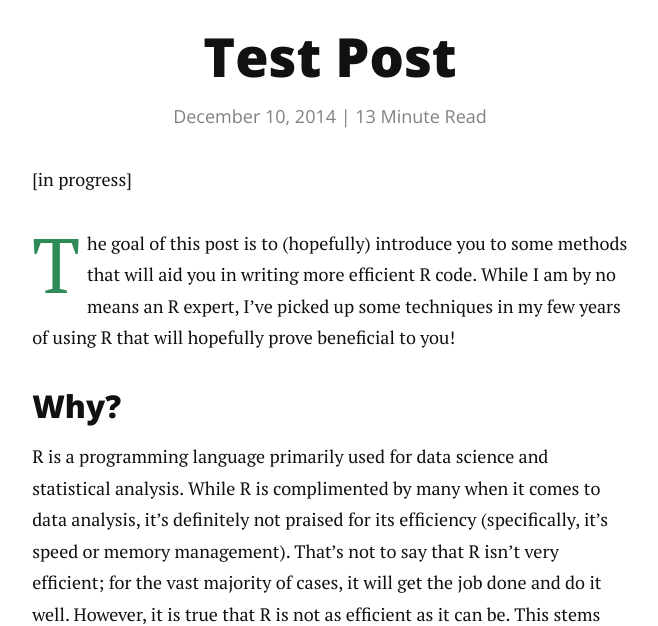
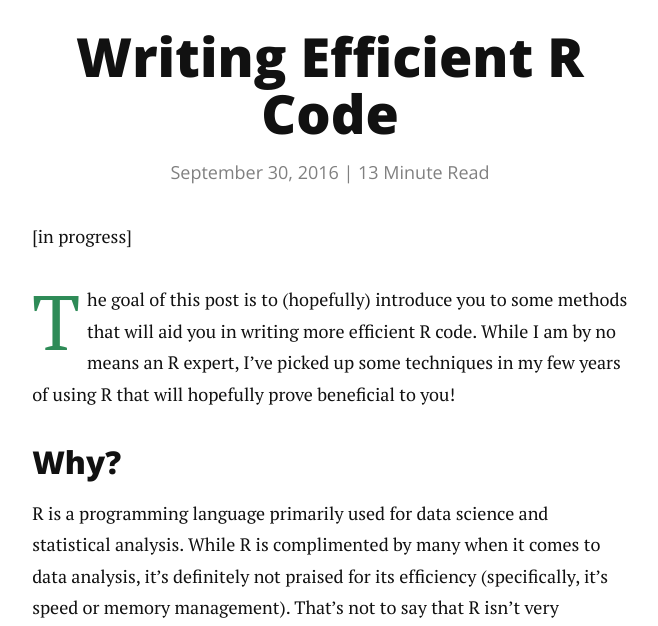
Before and after one commit to jwilber/old_website, a Jekyll site: the page built from _posts/2016-09-30-Writing-More-Efficient-R-Code.markdown, in a window 1280 px wide and 900 px high, cut to the strip 274-900 px from the top of the window. Shown: the whole strip, without its empty margins (310-968 px from the left). Built offline with Jekyll 4.4.1, drawn with Linux system fonts in a browser that asks for light colours; nearby versions of some CDN libraries; some of the changed text lies outside the part shown.

Commit message:
Update 2016-09-30-Writing-More-Efficient-R-Code.markdown

```diff
--- a/_posts/2016-09-30-Writing-More-Efficient-R-Code.markdown
+++ b/_posts/2016-09-30-Writing-More-Efficient-R-Code.markdown
@@ -1,7 +1,7 @@
 ---
 layout: post
-title:  "Test Post"
-date:   2014-12-10
+title:  "Writing Efficient R Code"
+date:   2016-09-30
 ---
 [in progress]
 
```
